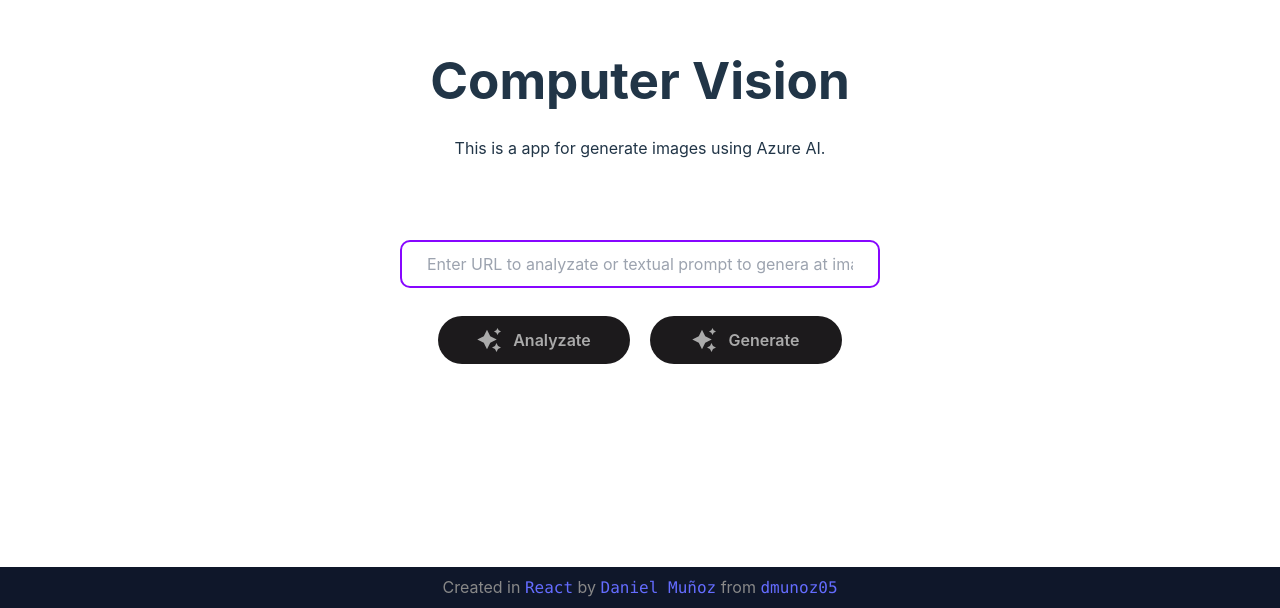
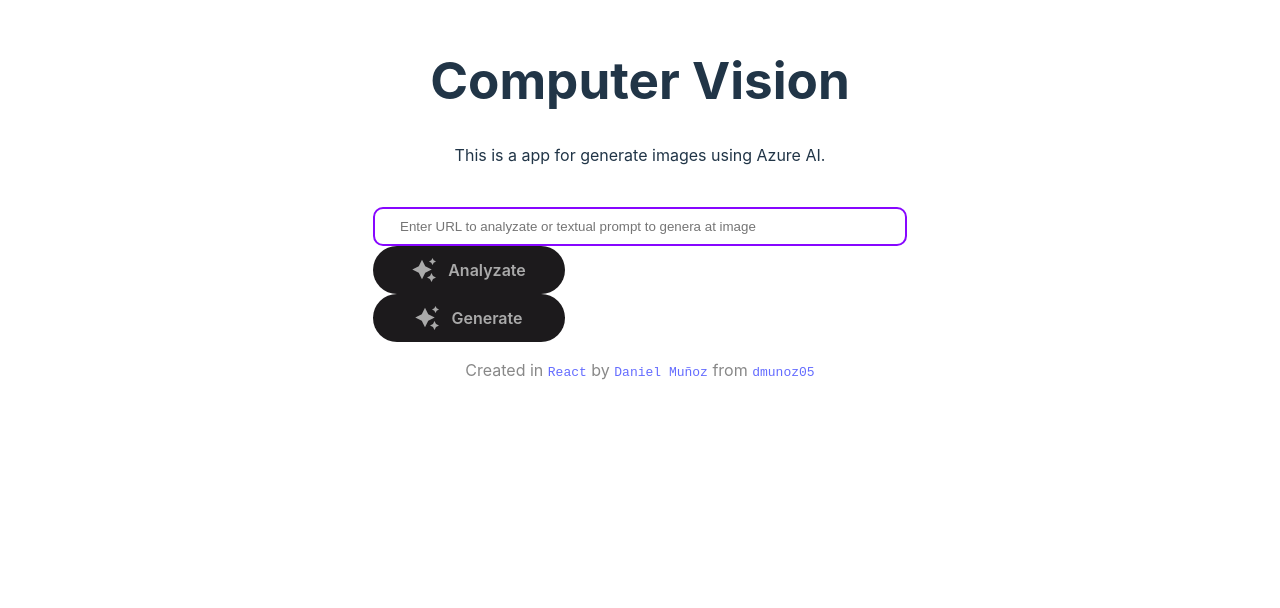
Before and after one commit to dmunoz05/analyze-and-generate-images-with-Azure-AI, a React (Create React App) app: page / in a window 1280 px wide. Shown: the part 192-800 px from the top of the page. Built offline with nearby package versions, Linux system fonts and the light colour scheme.

Commit message:
Return json

```diff
--- a/src/App.js
+++ b/src/App.js
@@ -1,9 +1,11 @@
 import React from 'react';
 import './App.css';
+import FooterLayout from './footer';
 
 function App() {
   const value = 'World';
   return (
+    <>
       <div className='flex flex-col items-center w-full gap-7'>
         <h1 className='font-bold'>Computer Vision</h1>
 
@@ -31,6 +33,8 @@
           </button>
         </div>
       </div>
+      <FooterLayout />
+    </>
   );
 }
 
--- a/src/index.js
+++ b/src/index.js
@@ -2,6 +2,4 @@
 import ReactDOM from 'react-dom';
 import './index.css';
 import App from './App';
-import FooterLayout from './layout/footer';
-
-ReactDOM.render(<> <App /> <FooterLayout /> </> , document.getElementById('root'));
+ReactDOM.render(<App />, document.getElementById('root'));
```
Also changed, not shown: package.json (+3 -6 lines), src/footer.js (renamed from src/layout/footer.js). Lines whose indentation alone changed are shown as unchanged.
